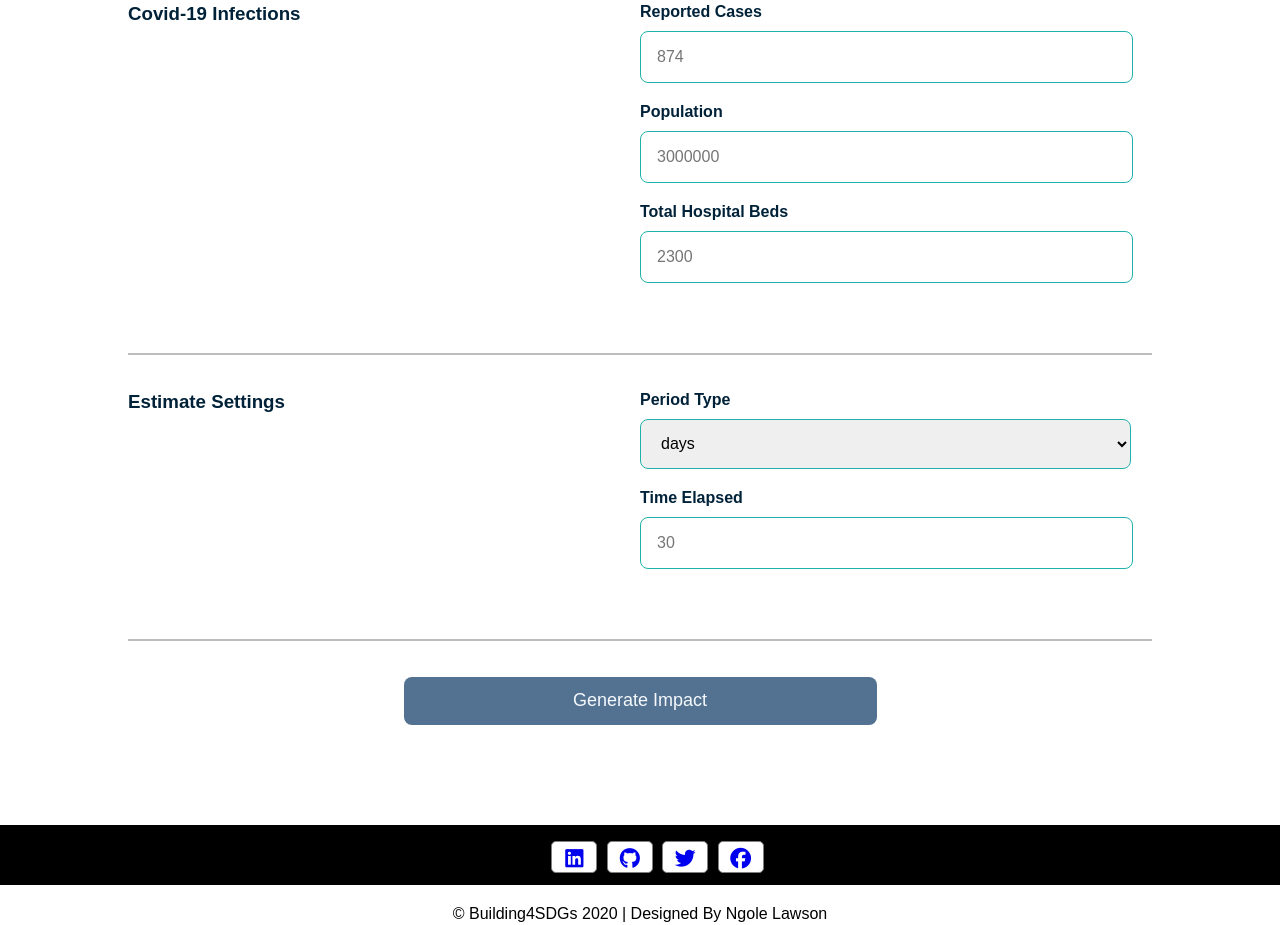
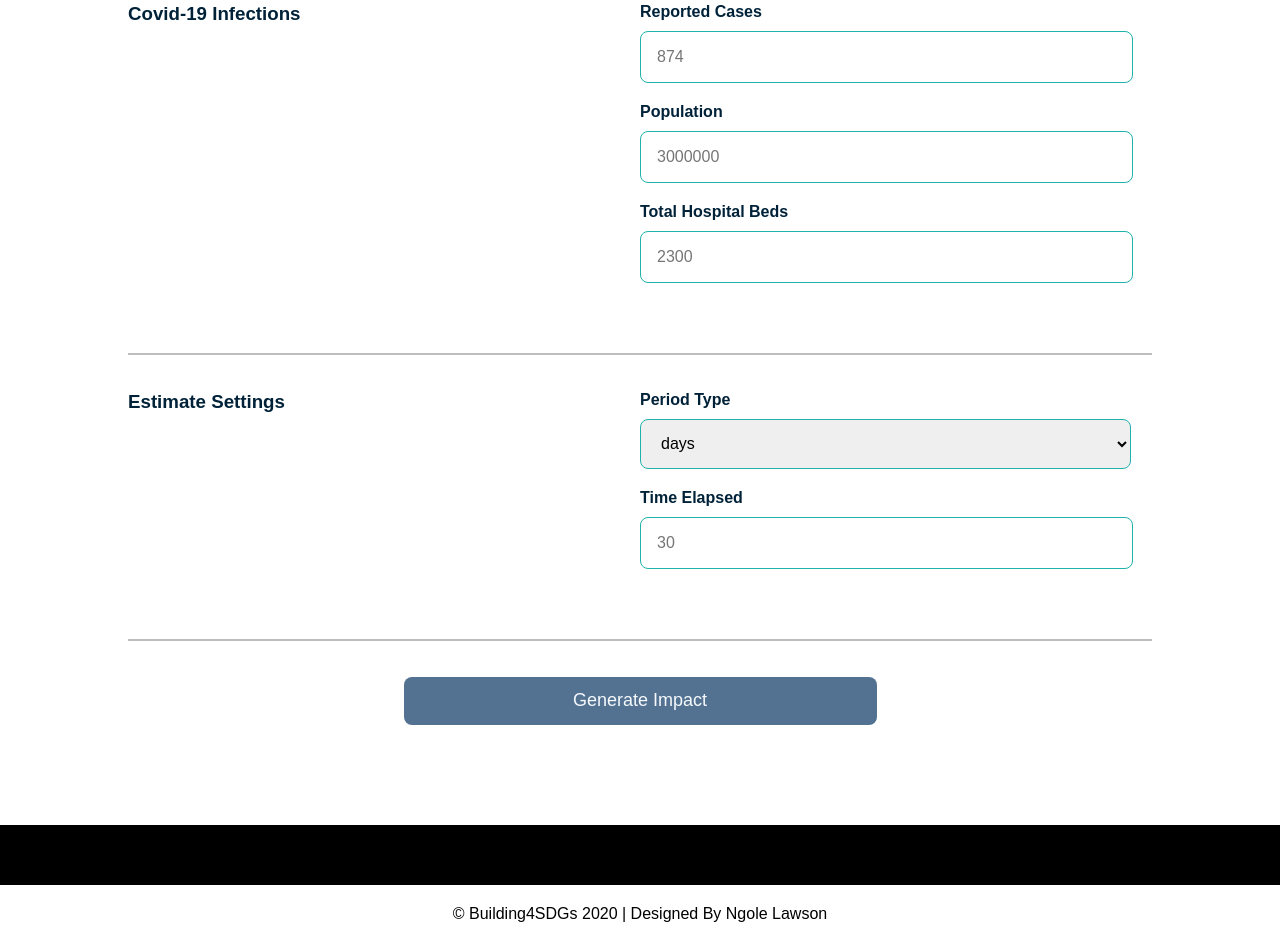
Before and after one commit to echelonnought/Frontend-UI-Submission, a plain HTML site: page index.html in a window 1280 px wide. Shown: the part 263-1188 px from the top of the page. Drawn offline with Linux system fonts and the light colour scheme.

Commit message:
more performance issues

```diff
--- a/index.html
+++ b/index.html
@@ -7,7 +7,6 @@
     <meta name="description" content="This form Estimates the Impact Covid-19 can have on the population">
     <title>Document</title>
     <link rel="stylesheet" href="style.css" preload>
-    <script src="https://kit.fontawesome.com/0259c1a47f.js" preload async crossorigin="anonymous"></script>
     <style>
         body {
     margin: 0 0;
@@ -135,27 +134,6 @@
       width: 100vw;
   }
 
- footer .socials {
-    display: flex;
-    align-items: center;
-    justify-content: center;
-
-  }
-
-  footer .socials li  {
-    border: 1px solid gray;
-    width: 44px;
-    height: 20px;
-    padding-top: 5px;
-    padding-bottom: 5px;
-    margin-right: 5px;
-    text-align: center;
-    display: inline-block;
-    font-size: 1.3em;
-    border-radius: 5px;
-    transition: all 0.3s;
-    background-color: #fff;
-  }
   .footer-bottom {
     background: #fff;
     color: #000;
@@ -243,15 +221,7 @@
         <div class="result"></div>
     </main>
     <footer id="footer">
-        <div class="socials">
-            <ul>
 
-               <li name="linkedin"> <a href="http://linkedin.com/in/ngole" ><i class="fab fa-linkedin"></i></a></li>
-               <li name="github"> <a href="https://github.com/echelonnought" ><i class="fab fa-github"></i></a></li>
-                <li name="twitter"><a href="https://twitter.com/ngole_lawson" ><i class="fab fa-twitter"></i></a></li>
-                <li name="facebook"><a href="https://www.facebook.com/ngole.lawson/" ><i class="fab fa-facebook"></i></a></li>
-            </ul>
-        </div>
         <div class="footer-bottom">&copy; Building4SDGs 2020 | Designed By Ngole Lawson</div>
     </footer>
 </body>
--- a/style.css
+++ b/style.css
@@ -125,27 +125,6 @@
       width: 100vw;
   }
 
- footer .socials {
-    display: flex;
-    align-items: center;
-    justify-content: center;
-
-  }
-
-  footer .socials li  {
-    border: 1px solid gray;
-    width: 44px;
-    height: 20px;
-    padding-top: 5px;
-    padding-bottom: 5px;
-    margin-right: 5px;
-    text-align: center;
-    display: inline-block;
-    font-size: 1.3em;
-    border-radius: 5px;
-    transition: all 0.3s;
-    background-color: #fff;
-  }
   .footer-bottom {
     background: #fff;
     color: #000;
```
